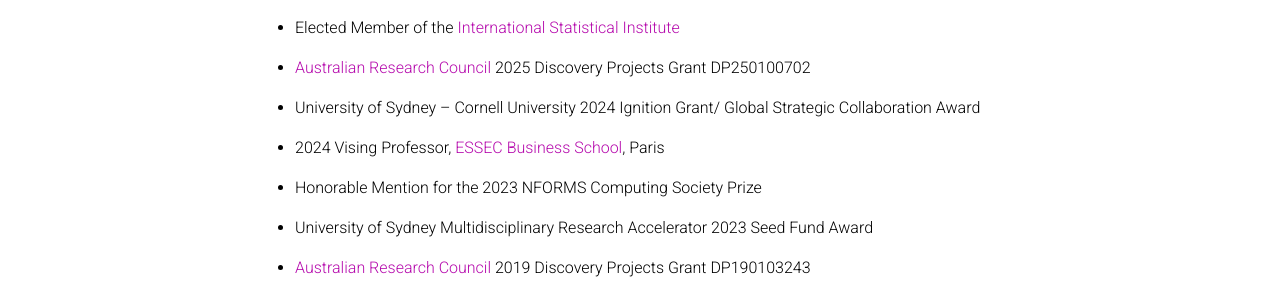
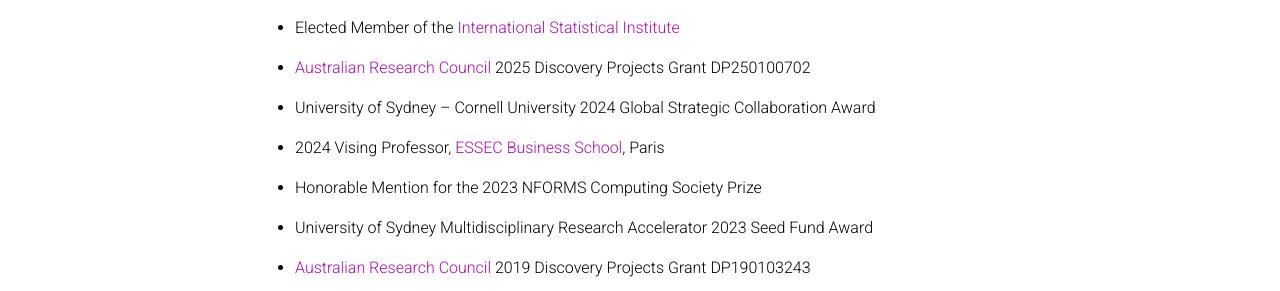
Before and after one commit to peterradchenko/peterradchenko.github.io, a Jekyll site: the page built from _pages/awards.md, in a window 1280 px wide. Shown: the part 214-505 px from the top of the page. Built offline with Jekyll 4.4.1, drawn with Linux system fonts in a browser that asks for light colours; comment, search, counter and statistics services are not loaded; a style sheet for code colours, icons or effects is not loaded.

Commit message:
Update awards.md

```diff
--- a/_pages/awards.md
+++ b/_pages/awards.md
@@ -15,7 +15,7 @@
 
 - [Australian Research Council](https://www.arc.gov.au/) 2025 Discovery Projects Grant DP250100702
 
-- University of Sydney – Cornell University 2024 Ignition Grant/ Global Strategic Collaboration Award
+- University of Sydney – Cornell University 2024 Global Strategic Collaboration Award
 
 - 2024 Vising Professor, [ESSEC Business School](https://www.essec.edu/en/), Paris
 
```
